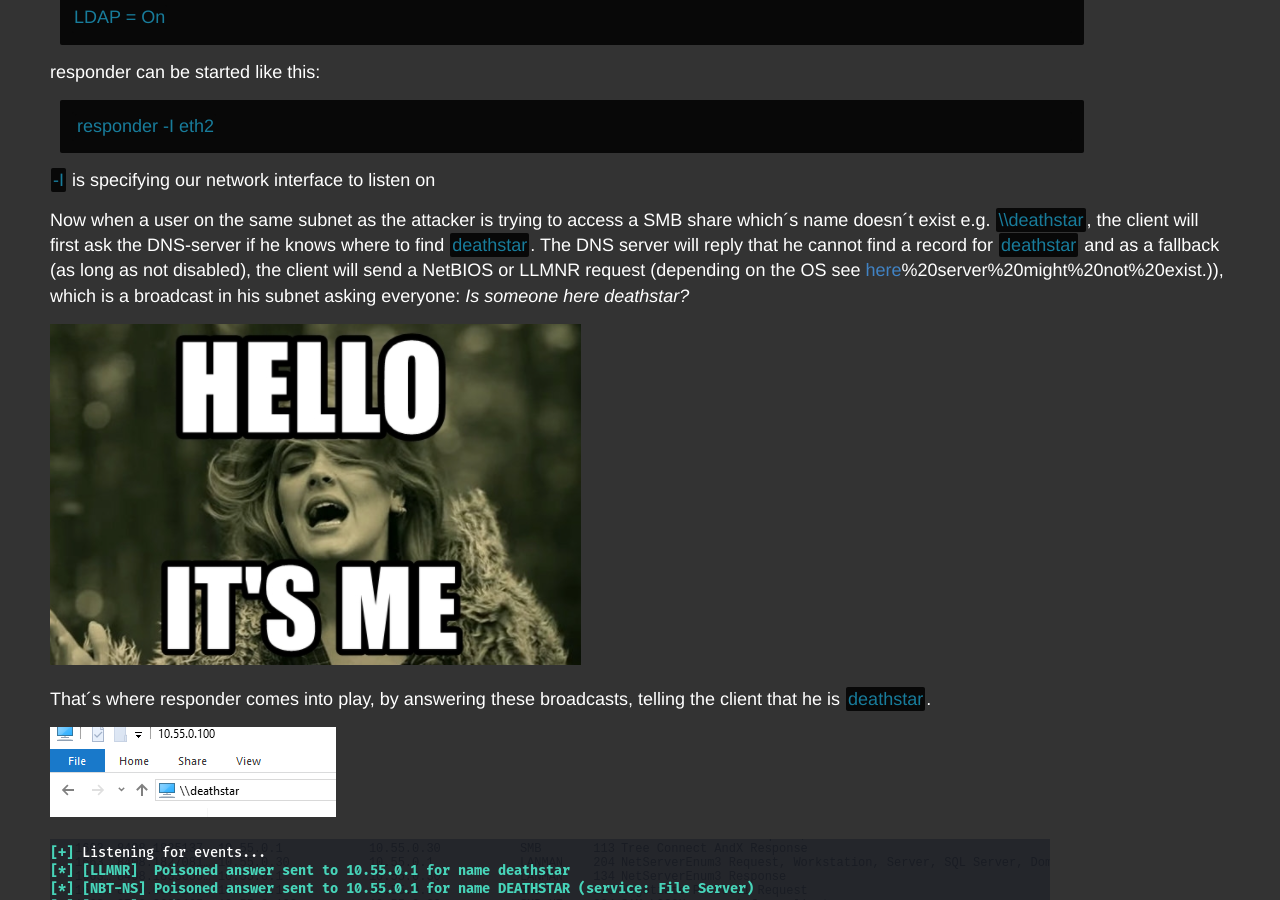
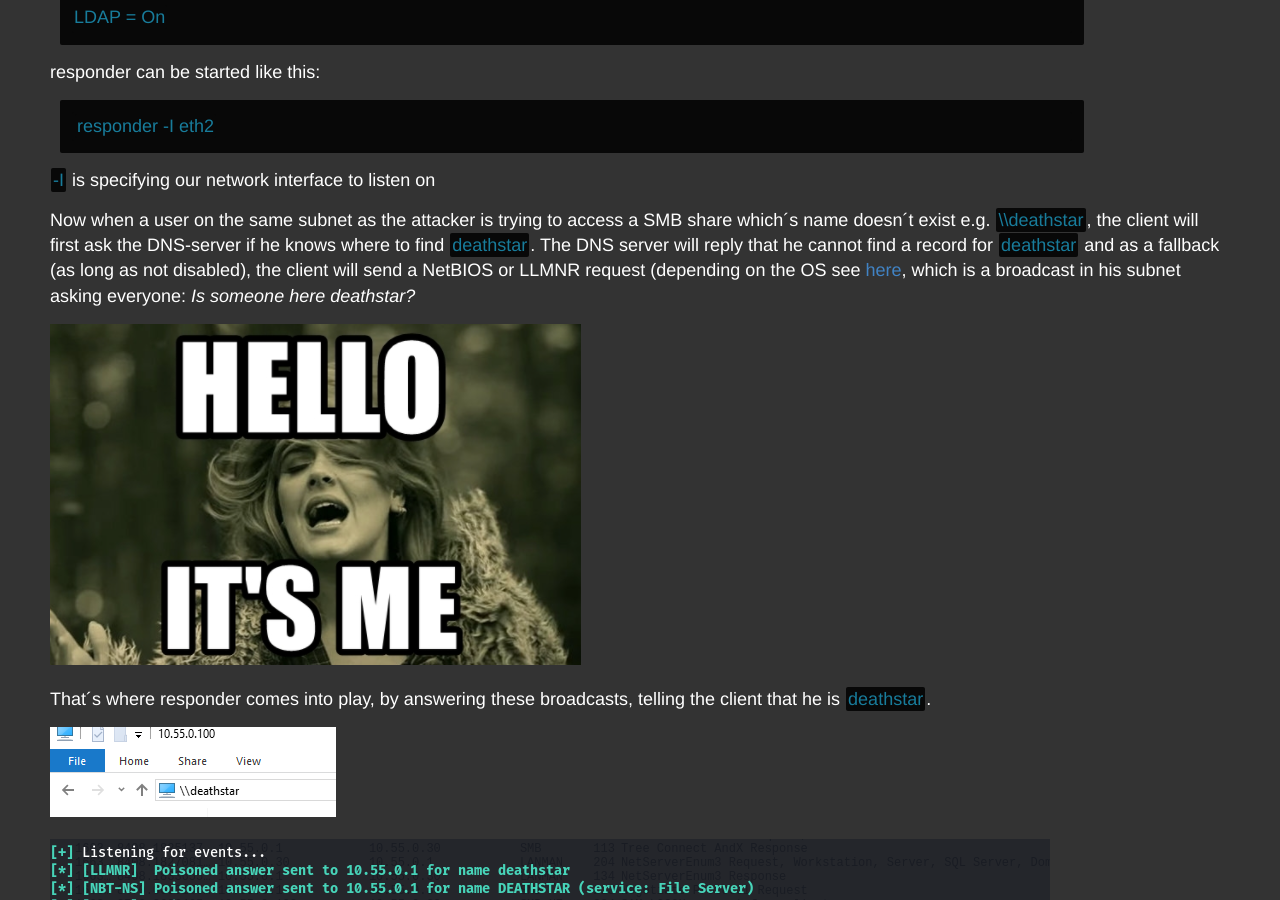
Before and after one commit to LuemmelSec/LuemmelSec.github.io, a Jekyll site: the page built from _posts/2021-02-02-Relaying-101.md, in a window 1280 px wide and 900 px high, scrolled down 2384 px. Built offline with Jekyll 4.4.1, drawn with Linux system fonts in a browser that asks for light colours.

Commit message:
Update 2021-02-02-Relaying-101.md

````diff
--- a/_posts/2021-02-02-Relaying-101.md
+++ b/_posts/2021-02-02-Relaying-101.md
@@ -69,7 +69,7 @@ responder -I eth2
 ```
 ```-I``` is specifying our network interface to listen on
 
-Now when a user on the same subnet as the attacker is trying to access a SMB share which´s name doesn´t exist e.g. ```\\deathstar```, the client will first ask the DNS-server if he knows where to find ```deathstar```. The DNS server will reply that he cannot find a record for ```deathstar``` and as a fallback (as long as not disabled), the client will send a NetBIOS or LLMNR request (depending on the OS see [here](https://www.crowe.com/cybersecurity-watch/netbios-llmnr-giving-away-credentials#:~:text=NetBIOS%20and%20LLMNR%20are%20protocols,host%20names%20on%20local%20networks.&text=NetBIOS%20is%20generally%20outdated%20and,DNS)%20server%20might%20not%20exist.)), which is a broadcast in his subnet asking everyone: *Is someone here deathstar?*
+Now when a user on the same subnet as the attacker is trying to access a SMB share which´s name doesn´t exist e.g. ```\\deathstar```, the client will first ask the DNS-server if he knows where to find ```deathstar```. The DNS server will reply that he cannot find a record for ```deathstar``` and as a fallback (as long as not disabled), the client will send a NetBIOS or LLMNR request (depending on the OS see [here](https://www.crowe.com/cybersecurity-watch/netbios-llmnr-giving-away-credentials), which is a broadcast in his subnet asking everyone: *Is someone here deathstar?*
 
 <img src="/images/2021-02-02/itsmememe.png">
 
````
